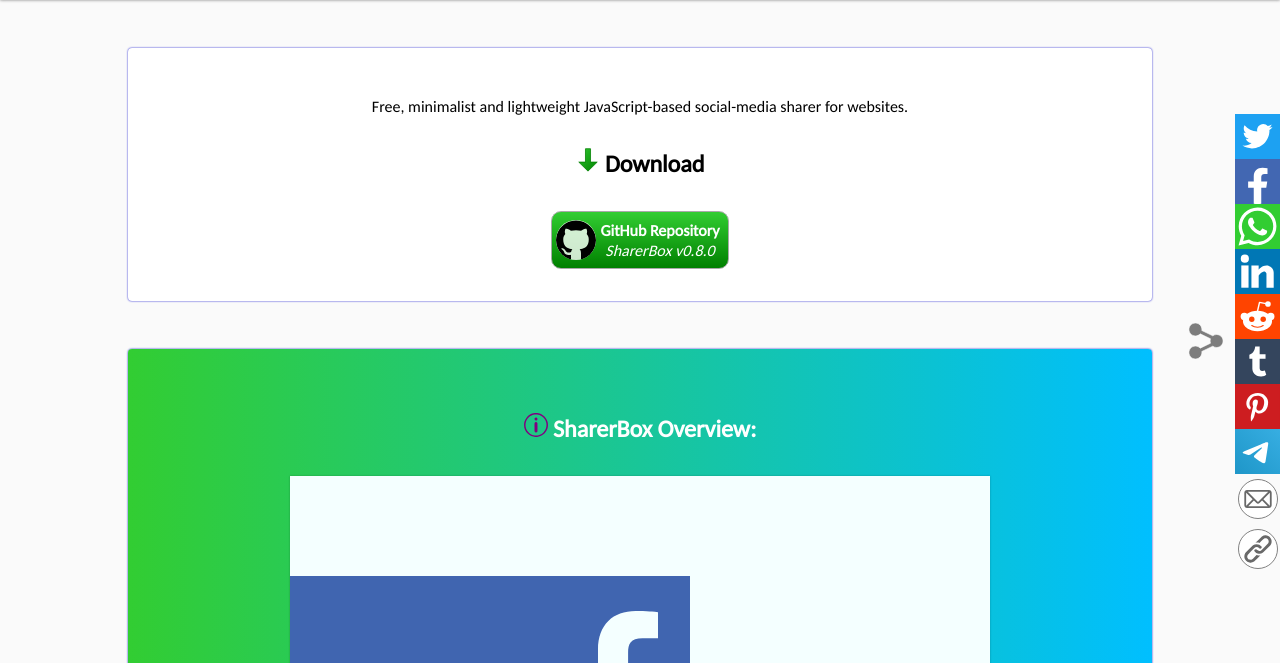
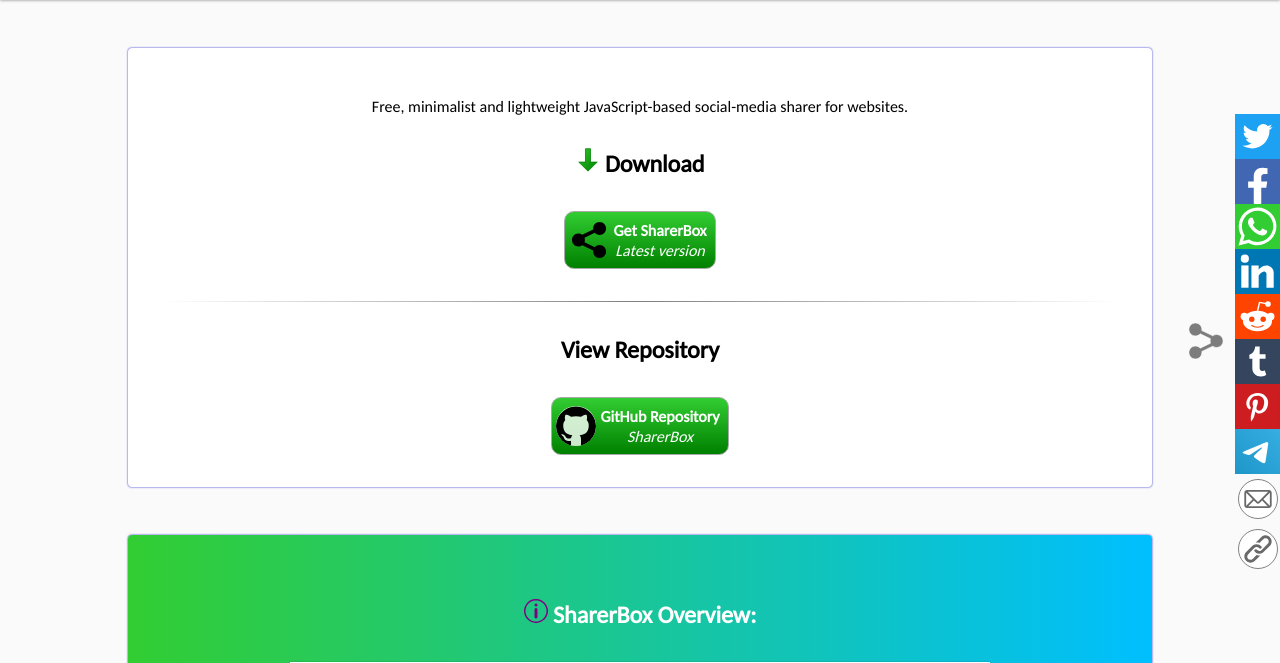
Before and after one commit to AstudilloJuanF/astudillojuanf.github.io, a PHP site: page /sharerbox/ in a window 1280 px wide. Shown: the part 57-720 px from the top of the page. Run offline with PHP 8.4, Linux system fonts and the light colour scheme.

Commit message:
Update SharerBox webpage
JavaScript code moved from file "index.html" to file "main.js"

```diff
--- a/sharerbox/css/styles.css
+++ b/sharerbox/css/styles.css
@@ -76,6 +76,19 @@
 	background: linear-gradient(90deg, limegreen, deepskyblue);
 }
 
+.gradient-background:nth-child(3) {
+	background: linear-gradient(90deg, deepskyblue, limegreen);
+}
+
+.separator{
+	display: block;
+	background: black;
+	background: linear-gradient(45deg, transparent, rgba(0,0,0, 0.5), transparent);
+	width: 100%;
+	height: 1px;
+	margin: 2rem auto;
+}
+
 .setting-option-wrap{
 	background-color: white;
 	padding: 1rem;
@@ -109,7 +122,7 @@
 	box-shadow: 0 0 2px rgb(0,0,0, 0.25);
 }
 
-#github-repository-banner{
+.github-btn{
 	display: flex;
 	flex-direction: row;
 	flex-wrap: wrap;
@@ -123,7 +136,7 @@
 	border-radius: 10px;
 }
 
-#github-repository-banner:active{
+.github-btn:active{
 	background: green;
 	color: #f2f2f2;
 	border-color: rgb(0,0,0, 0.5);
@@ -135,10 +148,13 @@
 	width: fit-content;
 }
 
+.github-btn img{
+	width: 40px;
+	height: 40px;
+}
+
 #github-logo{
 	background: rgb(255,255,255, 0.8);
-	width: 40px;
-	height: 40px;
 	border-radius: 100%;
 }
 
@@ -314,12 +330,17 @@
 
 #toggable-code-wrapper{
 	height: 0;
+	width: fit-content;
+	max-width: 100%;
+	margin: auto;
 	overflow: hidden;
 	transition: 0.25s ease;
 }
 
 #toggable-code-wrapper pre{
-	height: 190px;
+	height: fit-content;
+	max-width: 100%;
+	max-width: -webkit-fill-available;
 	padding: 8px;
 	border-radius: 10px;
 	overflow-y: hidden;
--- a/sharerbox/index.html
+++ b/sharerbox/index.html
@@ -25,12 +25,13 @@
 		<link rel="stylesheet" type="text/css" href="css/styles.css">
 		<link rel="preload" as="font" type="font/woff2" href="fonts/carlito-regular-webfont.woff2" crossorigin="anonymous">
 		<link rel="preload" as="font" type="font/ttf" href="fonts/inconsolata-variable-width.ttf" crossorigin="anonymous">
+		<script type="application/javascript" src="scripts/main.js" async></script>
 		<script type="application/javascript" src="scripts/sharerbox.js" async></script>
 		<script type="application/javascript" src="scripts/scrolltop.js" async></script>
 		<script type="application/javascript" src="scripts/dev-badge.js" defer></script>
 	</head>
 	<body>
-		<script type="application/javascript">
+		<script>
 			window.onload = function(){
 				sharerboxIcons('twitter facebook whatsapp linkedin reddit tumblr pinterest telegram');
 				sharerSetup('popup', 'right', 'black', 'visible', 'Check out SharerBox! website social-media integration by AstudilloJuanF');
@@ -44,10 +45,18 @@
 				<section class="sections">
 					<p style="text-align: center;">Free, minimalist and lightweight JavaScript-based social-media sharer for websites.</p>
 					<h2 style="color: black;"><img class="h2-title-img" src="./icons/down-arrow-green.svg"> Download</h2>
-					<a id="repository-link" href="https://www.github.com/AstudilloJuanF/sharerbox/" target="_blank">
-						<figure id="github-repository-banner">
+					<a class="github-btn-link" href="https://www.github.com/AstudilloJuanF/sharerbox/releases/latest" target="_blank">
+						<figure class="github-btn">
+							<img src="./icons/favicon.svg" alt="SharerBox logo">
+							<p style="margin: 4px; text-align: center;"><b>Get SharerBox</b><br><i><span id="github-btn-sharerbox-version-text">Latest version</span></i></p>
+						</figure>
+					</a>
+					<div class="separator"></div>
+					<h2 style="color: black;">View Repository</h2>
+					<a class="github-btn-link" href="https://www.github.com/AstudilloJuanF/sharerbox/" target="_blank">
+						<figure class="github-btn">
 							<img id="github-logo" src="./icons/github-logo.svg" alt="GitHub logo">
-							<p style="margin: 4px; text-align: center;"><b>GitHub Repository</b><br><i>SharerBox v0.8.0</i></p>
+							<p style="margin: 4px; text-align: center;"><b>GitHub Repository</b><br><i>SharerBox</i></p>
 						</figure>
 					</a>
 				</section>
@@ -175,155 +184,6 @@
 					<div id="toggable-code-wrapper">
 						<!-- Load code Snippet here -->
 					</div>
-					<script>
-						var checkArray = document.getElementsByClassName('social-network-check');
-						var checkAll = document.getElementById('check-all');
-						var uncheckAll = document.getElementById('uncheck-all');
-						var behaviorRadioInput = document.getElementsByClassName('behavior-radio-check');
-						var positionRadioInput = document.getElementsByClassName('position-radio-check');
-						var visibilityRadioInput = document.getElementsByClassName('visibility-radio-check');
-						var colorInput = document.getElementById('color-picker-input');
-						var buttonsSizeInput = document.getElementById('buttons-size-input');
-
-						var submit = document.getElementById('submit-button');
-
-						var toggableCodeWrapper = document.getElementById('toggable-code-wrapper');
-						var toggleCodeButton = document.getElementById('toggle-code-button');
-
-						function toggleCodeSnippet(e){
-							if (toggableCodeWrapper.style.height < '250px') {
-
-								toggableCodeWrapper.style.height = '250px';
-								toggableCodeWrapper.firstElementChild.style.height = 'fit-content';
-								toggableCodeWrapper.firstElementChild.style.height = `${toggableCodeWrapper.firstElementChild.offsetHeight}px`;
-								e.target.value = 'Hide Code';
-							} else {
-
-								toggableCodeWrapper.removeAttribute('style');
-								toggableCodeWrapper.firstElementChild.style.height = '0';
-								e.target.value = 'View Code';
-							}
-						}
-
-						toggleCodeButton.addEventListener('click', toggleCodeSnippet);
-
-						function copyCodeSnippet(){
-							navigator.clipboard.writeText(toggableCodeWrapper.firstElementChild.innerText);
-						}
-
-						function toggleAll(e){
-
-							if(e.target === checkAll && checkAll.checked){
-								for(var i = 0; i < checkArray.length; i++){
-									checkArray[i].checked = true;
-								};
-								checkAll.checked = true;
-								uncheckAll.checked = false;
-							}else if(e.target === checkAll && !checkAll.checked && !uncheckAll.cheked){
-								checkAll.checked = true;
-							}
-
-							if(e.target === uncheckAll && uncheckAll.checked){
-								for(var i = 0; i < checkArray.length; i++){
-									checkArray[i].checked = false;
-								};
-								uncheckAll.checked = true;
-								checkAll.checked = false;
-							}else if(e.target === uncheckAll && !uncheckAll.checked && !checkAll.checked){
-								uncheckAll.checked = true;
-							}
-						}
-
-						checkAll.addEventListener('click', toggleAll);
-						uncheckAll.addEventListener('click', toggleAll);
-
-						for(var i = 0; i < checkArray.length; i++){
-								checkArray[i].addEventListener('input', syncCheckbox);
-						}
-
-						function syncCheckbox(){
-
-							var checkedBoxesCount = 0;
-
-							for(var i = 0; i < checkArray.length; i++){
-
-								if(checkArray[i].checked === false){
-									checkAll.checked = false;
-									checkedBoxesCount === 0 ? uncheckAll.checked = true : undefined;
-
-								}else{
-									checkedBoxesCount++;
-									checkedBoxesCount === checkArray.length ? checkAll.checked = true : undefined;
-									uncheckAll.checked = false;
-								}
-							}
-						}
-
-						submit.addEventListener('click', customizeSharerbox);
-
-						function customizeSharerbox(){
-
-							var sNetworksList = '';
-							var behavior;
-							var position;
-							var visibility;
-							var color = colorInput.value;
-							var buttonsIconsize = buttonsSizeInput.value;
-
-							for(var i = 0; i < checkArray.length; i++){
-								checkArray[i].checked ? sNetworksList = sNetworksList.concat(`${checkArray[i].value} `) : undefined;
-							}
-
-							for(var i = 0; i < 2; i++){
-								behaviorRadioInput[i].checked ? behavior = behaviorRadioInput[i].value : undefined;
-								positionRadioInput[i].checked ? position = positionRadioInput[i].value : undefined;
-								visibilityRadioInput[i].checked ? visibility = visibilityRadioInput[i].value : undefined;
-							}
-							sharerboxIcons(sNetworksList, buttonsIconsize);
-							sharerSetup(behavior, position, color, visibility);
-
-							toggableCodeWrapper.innerHTML = `<pre class="code-snippet">
-&lt;<span class="html-tag">script</span>&gt;
-	<span class="method">window</span>.<span class="old-listener">onload</span> <span class="operator">=</span> <span class="function">function</span>(){
-
-		<span class="code-comment">// Buttons list: 'site1, site2, site3...'</span>
-		<span class="code-comment">// Buttons size: number</span>
-		<span class="function-call">sharerboxIcons</span>( <span class="code-quotes">'${sNetworksList.trim()}'</span>, <span class="boolean">${buttonsIconsize}</span> );
-
-		<span class="code-comment">// Setup arguments: Behavior, Position, Color, Visibility, Description</span>
-		<span class="function-call">sharerSetup</span>( <span class="code-quotes">'${behavior}'</span>, <span class="code-quotes">'${position}'</span>, <span class="code-quotes">'${color}'</span>, <span class="code-quotes">${visibility}</span>, <span class="code-quotes">'custom message or description goes here (optional)'</span> );
-	};
-&lt;/<span class="html-tag">script</span>&gt;
-</pre>
-<button style="display: block; margin: auto; margin-right: 1rem;" onclick="copyCodeSnippet()">Copy code <b>&lt;/&gt;</b></button>`;
-
-						}
-						/* end of function */
-
-						var formButtonsIcons = document.getElementsByClassName('form-buttons-icon');
-						var formButtonsWrap = document.getElementById('form-buttons-wrap');
-
-						function displayButtonIcon(number){
-							formButtonsIcons[number].removeAttribute('style');
-							if(number === 0){
-								formButtonsWrap.children[1].value = 'Default';
-								formButtonsIcons[number].style.cssText = 'transition: linear 0.35s; opacity: 1; transform: rotate(360deg)';
-								setTimeout(function(){formButtonsIcons[number].style.transitionDuration = '0.1s';}, 1000);
-								setTimeout(function(){formButtonsWrap.children[1].value = 'Reset'}, 2000);
-							}else if(number === 1){
-								formButtonsWrap.children[2].value = 'Applied';
-								formButtonsIcons[number].style.cssText = 'transition: linear 0.1s; opacity: 1;';
-								setTimeout(function(){formButtonsWrap.children[2].value = 'Apply'}, 2000);
-							}
-							setTimeout(function(){formButtonsIcons[number].style.opacity = '0';}, 2000);
-							setTimeout(function(){formButtonsIcons[number].removeAttribute('style')}, 2500);
-
-							number === 1 ? toggleCodeButton.style.display = 'block' : undefined;
-						}
-
-						formButtonsWrap.children[1].onclick = function(){displayButtonIcon(0)};
-						formButtonsWrap.children[2].onclick = function(){displayButtonIcon(1)};
-					</script>
 				</section>
 				<section class="sections gradient-background">
 					<h2><img class="h2-title-img" src="./icons/package-icon.svg"> Integration</h2>
--- /dev/null
+++ b/sharerbox/scripts/main.js
@@ -0,0 +1,184 @@
+var githubBtnText = document.getElementById('github-btn-sharerbox-version-text');
+
+window.addEventListener('load', function(){
+
+    var xhr = new XMLHttpRequest();
+    xhr.onreadystatechange = function(){
+        if (xhr.status === 200 && xhr.readyState === 4) {
+            var responseFile = xhr.response;
+            var title = responseFile.head.getElementsByTagName('title')[0];
+            title = title.innerText.toLowerCase().replace(/[^\d\.v]*/ig, '');
+
+            githubBtnText.innerText = title;
+
+            return response;
+        }
+    }
+
+    xhr.responseType = 'document';
+    xhr.open('GET', 'https://github.com/AstudilloJuanF/sharerbox/releases/latest');
+    xhr.setRequestHeader('Accept', 'text/html');
+    xhr.send();
+});
+
+
+var checkArray = document.getElementsByClassName('social-network-check');
+var checkAll = document.getElementById('check-all');
+var uncheckAll = document.getElementById('uncheck-all');
+var behaviorRadioInput = document.getElementsByClassName('behavior-radio-check');
+var positionRadioInput = document.getElementsByClassName('position-radio-check');
+var visibilityRadioInput = document.getElementsByClassName('visibility-radio-check');
+var colorInput = document.getElementById('color-picker-input');
+var buttonsSizeInput = document.getElementById('buttons-size-input');
+
+var submit = document.getElementById('submit-button');
+
+var toggableCodeWrapper = document.getElementById('toggable-code-wrapper');
+var toggleCodeButton = document.getElementById('toggle-code-button');
+
+function toggleCodeSnippet(e){
+
+    var codeSnippet = toggableCodeWrapper.firstElementChild;
+    var copyCodeSnippetBtn = toggableCodeWrapper.lastElementChild;
+
+    if (toggableCodeWrapper.style.height < '1px') {
+
+        toggableCodeWrapper.style.height = '250px';
+        codeSnippet.style.height = 'fit-content';
+        codeSnippet.style.height = `${codeSnippet.offsetHeight}px`;
+        toggableCodeWrapper.style.height = `${codeSnippet.offsetHeight + copyCodeSnippetBtn.offsetHeight + 16 + 2 +16}px`;
+        setTimeout(function(){
+            toggableCodeWrapper.style.height = 'fit-content'
+        }, 250);
+
+        e.target.value = 'Hide Code';
+    } else {
+        toggableCodeWrapper.style.height = `${codeSnippet.offsetHeight + copyCodeSnippetBtn.offsetHeight + 16 + 2 +16}px`;
+        codeSnippet.style.height = `${codeSnippet.offsetHeight}px`;
+        setTimeout(function(){
+            toggableCodeWrapper.removeAttribute('style');
+            codeSnippet.style.height = '0px';
+        }, 10);
+
+        e.target.value = 'View Code';
+    }
+}
+
+toggleCodeButton.addEventListener('click', toggleCodeSnippet);
+
+function copyCodeSnippet(){
+    navigator.clipboard.writeText(toggableCodeWrapper.firstElementChild.innerText);
+}
+
+function toggleAll(e){
+
+    if(e.target === checkAll && checkAll.checked){
+        for(var i = 0; i < checkArray.length; i++){
+            checkArray[i].checked = true;
+        };
+        checkAll.checked = true;
+        uncheckAll.checked = false;
+    }else if(e.target === checkAll && !checkAll.checked && !uncheckAll.cheked){
+        checkAll.checked = true;
+    }
+
+    if(e.target === uncheckAll && uncheckAll.checked){
+        for(var i = 0; i < checkArray.length; i++){
+            checkArray[i].checked = false;
+        };
+        uncheckAll.checked = true;
+        checkAll.checked = false;
+    }else if(e.target === uncheckAll && !uncheckAll.checked && !checkAll.checked){
+        uncheckAll.checked = true;
+    }
+}
+
+checkAll.addEventListener('click', toggleAll);
+uncheckAll.addEventListener('click', toggleAll);
+
+for(var i = 0; i < checkArray.length; i++){
+        checkArray[i].addEventListener('input', syncCheckbox);
+}
+
+function syncCheckbox(){
+
+    var checkedBoxesCount = 0;
+
+    for(var i = 0; i < checkArray.length; i++){
+
+        if(checkArray[i].checked === false){
+            checkAll.checked = false;
+            checkedBoxesCount === 0 ? uncheckAll.checked = true : undefined;
+
+        }else{
+            checkedBoxesCount++;
+            checkedBoxesCount === checkArray.length ? checkAll.checked = true : undefined;
+            uncheckAll.checked = false;
+        }
+    }
+}
+
+submit.addEventListener('click', customizeSharerbox);
+
+function customizeSharerbox(){
+
+    var sNetworksList = '';
+    var behavior;
+    var position;
+    var visibility;
+    var color = colorInput.value;
+    var buttonsIconsize = buttonsSizeInput.value;
+
+    for(var i = 0; i < checkArray.length; i++){
+        checkArray[i].checked ? sNetworksList = sNetworksList.concat(`${checkArray[i].value} `) : undefined;
+    }
+
+    for(var i = 0; i < 2; i++){
+        behaviorRadioInput[i].checked ? behavior = behaviorRadioInput[i].value : undefined;
+        positionRadioInput[i].checked ? position = positionRadioInput[i].value : undefined;
+        visibilityRadioInput[i].checked ? visibility = visibilityRadioInput[i].value : undefined;
+    }
+    sharerboxIcons(sNetworksList, buttonsIconsize);
+    sharerSetup(behavior, position, color, visibility);
+
+    toggableCodeWrapper.innerHTML = `<pre class="code-snippet">
+&lt;<span class="html-tag">script</span>&gt;
+	<span class="method">window</span>.<span class="old-listener">onload</span> <span class="operator">=</span> <span class="function">function</span>(){
+
+		<span class="code-comment">// Buttons list: 'site1, site2, site3...'</span>
+		<span class="code-comment">// Buttons size: number</span>
+		<span class="function-call">sharerboxIcons</span>( <span class="code-quotes">'${sNetworksList.trim()}'</span>, <span class="boolean">${buttonsIconsize}</span> );
+
+		<span class="code-comment">// Setup arguments: Behavior, Position, Color, Visibility, Description</span>
+		<span class="function-call">sharerSetup</span>( <span class="code-quotes">'${behavior}'</span>, <span class="code-quotes">'${position}'</span>, <span class="code-quotes">'${color}'</span>, <span class="code-quotes">${visibility}</span>, <span class="code-quotes">'custom message or description goes here (optional)'</span> );
+	};
+&lt;/<span class="html-tag">script</span>&gt;
+</pre>
+<button style="display: block; margin: auto; margin-right: 1rem;" onclick="copyCodeSnippet()">Copy code <b>&lt;/&gt;</b></button>`;
+
+}
+/* end of function */
+
+var formButtonsIcons = document.getElementsByClassName('form-buttons-icon');
+var formButtonsWrap = document.getElementById('form-buttons-wrap');
+
+function displayButtonIcon(number){
+    formButtonsIcons[number].removeAttribute('style');
+    if(number === 0){
+        formButtonsWrap.children[1].value = 'Default';
+        formButtonsIcons[number].style.cssText = 'transition: linear 0.35s; opacity: 1; transform: rotate(360deg)';
+        setTimeout(function(){formButtonsIcons[number].style.transitionDuration = '0.1s';}, 1000);
+        setTimeout(function(){formButtonsWrap.children[1].value = 'Reset'}, 2000);
+    }else if(number === 1){
+        formButtonsWrap.children[2].value = 'Applied';
+        formButtonsIcons[number].style.cssText = 'transition: linear 0.1s; opacity: 1;';
+        setTimeout(function(){formButtonsWrap.children[2].value = 'Apply'}, 2000);
+    }
+    setTimeout(function(){formButtonsIcons[number].style.opacity = '0';}, 2000);
+    setTimeout(function(){formButtonsIcons[number].removeAttribute('style')}, 2500);
+
+    number === 1 ? toggleCodeButton.style.display = 'block' : undefined;
+}
+
+formButtonsWrap.children[1].onclick = function(){displayButtonIcon(0)};
+formButtonsWrap.children[2].onclick = function(){displayButtonIcon(1)};
```
Also changed, not shown: sharerbox/icons/linkedin-logo.svg.
